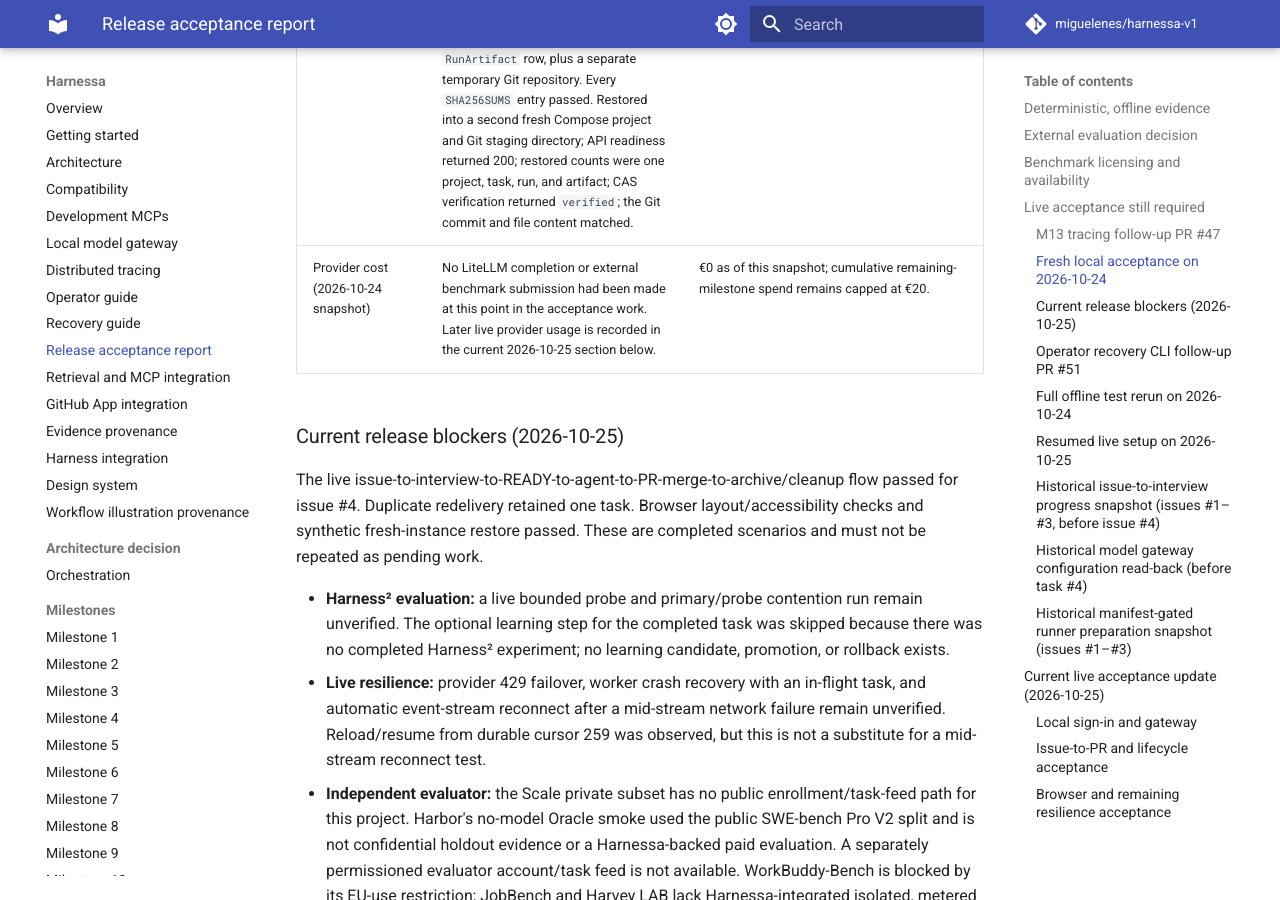
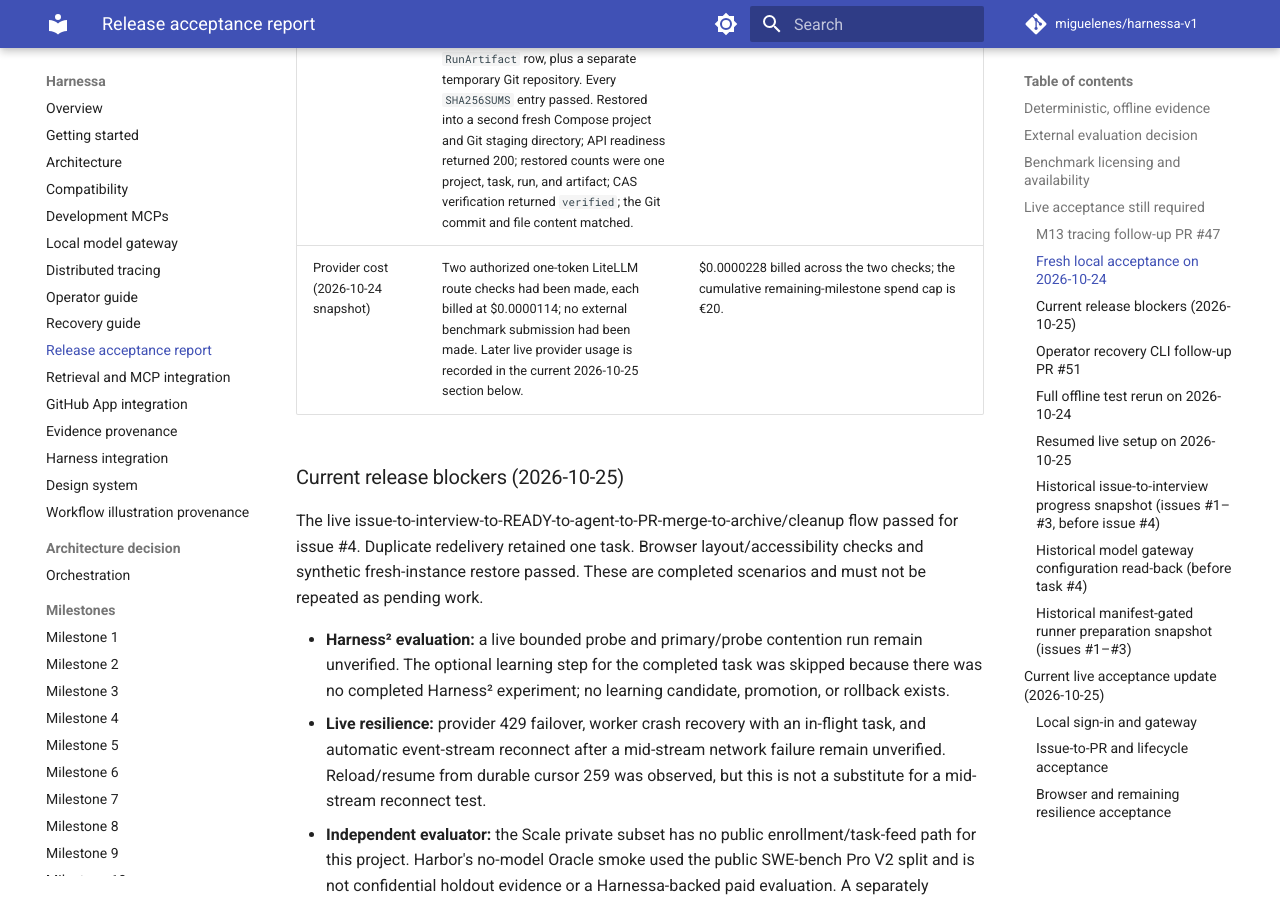
Before and after one commit to miguelenes/harnessa-v1, an MkDocs documentation site: the page built from docs/acceptance-report.md, in a window 1280 px wide and 900 px high, scrolled down 8091 px. Built offline with MkDocs 1.6.1 and Material for MkDocs 9.7.7, drawn with Linux system fonts in a browser that asks for light colours; comment, search, counter and statistics services are not loaded.

Commit message:
docs: account for M13 route check spend

```diff
--- a/docs/acceptance-report.md
+++ b/docs/acceptance-report.md
@@ -69,7 +69,7 @@
 | Clean local application startup | Built source `4081c998bf6c9df2f639f47dd63cadee358fd53a` and started a fresh isolated Compose project with a new database/artifact volume. API `/health/live` and `/health/ready`, and the web root returned 200. Bootstrap created an administrator; cookie login succeeded; the administrator created a project. | Local bootstrap and authenticated API setup verified. No repository grant, GitHub App, model deployment, or agent run was configured. |
 | Doctor | The doctor passed Compose configuration, PostgreSQL, Redis, API readiness, LiteLLM readiness, and confirmed the bootstrap/signing secrets from the API container without printing them. | Passed; secure cookies were disabled for this loopback-only HTTP instance, as expected. |
 | Backup/restore | Backed up the isolated instance with a synthetic project/task/run record and a 55-byte CAS artifact linked by a `RunArtifact` row, plus a separate temporary Git repository. Every `SHA256SUMS` entry passed. Restored into a second fresh Compose project and Git staging directory; API readiness returned 200; restored counts were one project, task, run, and artifact; CAS verification returned `verified`; the Git commit and file content matched. | Non-empty database/provenance/artifact/Git restore verified. The fixture was synthetic and does not claim a real agent lifecycle. |
-| Provider cost (2026-10-24 snapshot) | No LiteLLM completion or external benchmark submission had been made at this point in the acceptance work. Later live provider usage is recorded in the current 2026-10-25 section below. | €0 as of this snapshot; cumulative remaining-milestone spend remains capped at €20. |
+| Provider cost (2026-10-24 snapshot) | Two authorized one-token LiteLLM route checks had been made, each billed at $0.0000114; no external benchmark submission had been made. Later live provider usage is recorded in the current 2026-10-25 section below. | $0.0000228 billed across the two checks; the cumulative remaining-milestone spend cap is €20. |
 
 ### Current release blockers (2026-10-25)
 
```
